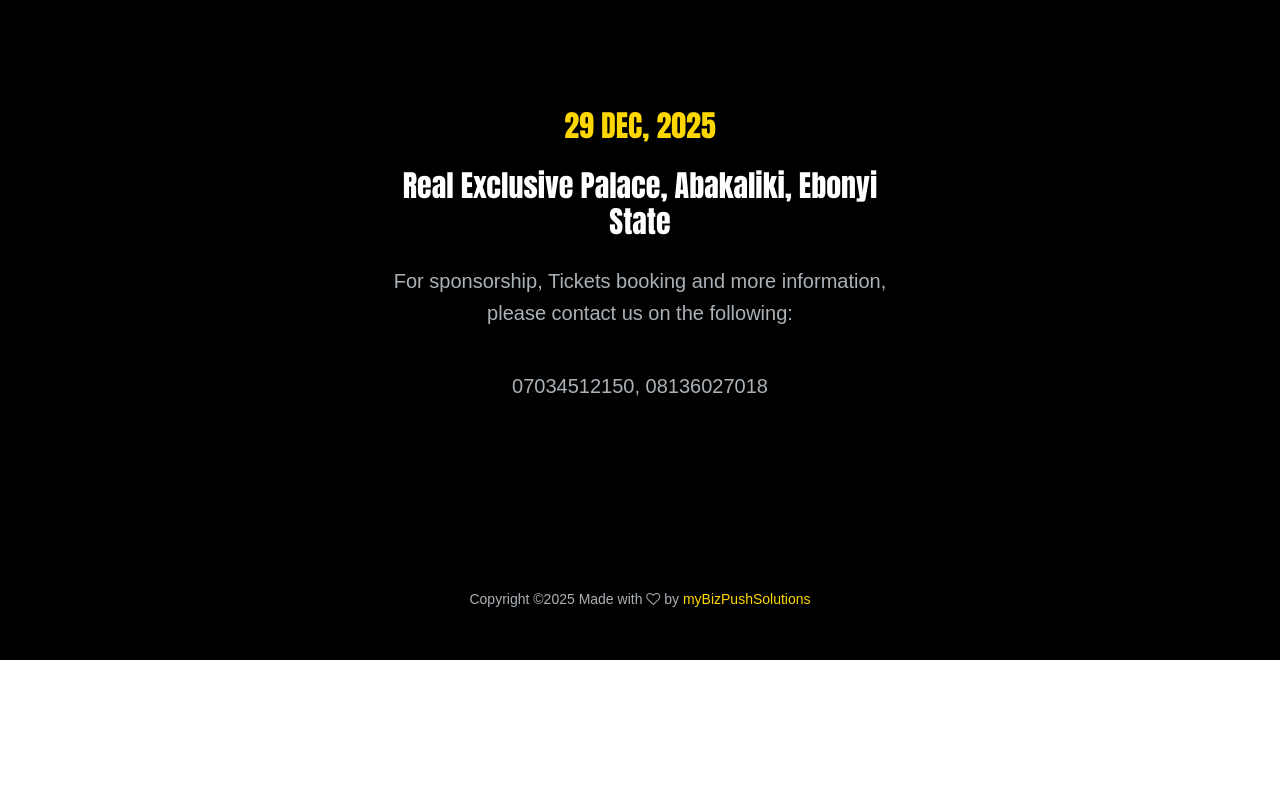
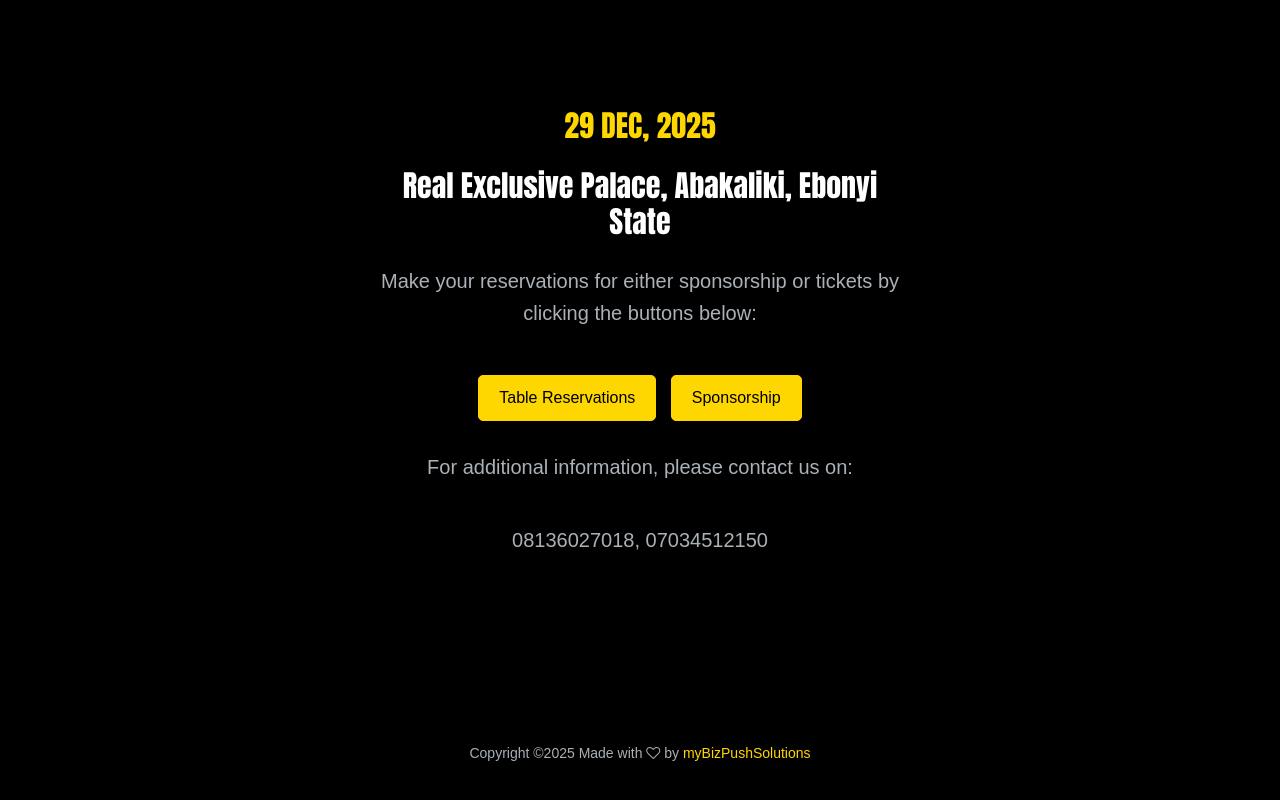
Before and after one commit to davidnwogucodes/doba, a plain HTML site: page index.html in a window 1280 px wide. Shown: the part 4413-5213 px from the top of the page. Before the commit the page ends 5073 px from the top, so only its background shows below. Drawn offline with Linux system fonts and the light colour scheme; a web font is replaced by a local one.

Commit message:
small mod

```diff
--- a/index.html
+++ b/index.html
@@ -280,8 +280,13 @@
                             <div class="address_details text-center">
                                 <h4 class="wow fadeInUp" data-wow-duration="1s" data-wow-delay=".3s">29 DEC, 2025</h4>
                                 <h3 class="wow fadeInUp" data-wow-duration="1s" data-wow-delay=".4s">Real Exclusive Palace, Abakaliki, Ebonyi State</h3>
-                                <p class="wow fadeInUp" data-wow-duration="1s" data-wow-delay=".5s">For sponsorship, Tickets booking and more information, please contact us on the following:</p>
-                                <p class="wow fadeInUp" data-wow-duration="1s" data-wow-delay=".5s">07034512150, 08136027018</p>
+                                <p class="wow fadeInUp" data-wow-duration="1s" data-wow-delay=".5s">Make your reservations for either sponsorship or tickets by clicking the buttons below:</p>
+                                <div class="reservation-buttons wow fadeInUp" data-wow-duration="1s" data-wow-delay=".6s" style="margin: 20px 0;">
+                                    <a href="tickets.html" class="btn btn-warning" style="margin: 5px; padding: 10px 20px; background-color: #FFD700; color: #000; border: 1px solid #FFD700; text-decoration: none; border-radius: 5px;">Table Reservations</a>
+                                    <a href="sponsorship.html" class="btn btn-warning" style="margin: 5px; padding: 10px 20px; background-color: #FFD700; color: #000; border: 1px solid #FFD700; text-decoration: none; border-radius: 5px;">Sponsorship</a>
+                                </div>
+                                <p class="wow fadeInUp" data-wow-duration="1s" data-wow-delay=".7s">For additional information, please contact us on:</p>
+                                <p class="wow fadeInUp" data-wow-duration="1s" data-wow-delay=".8s">08136027018, 07034512150</p>
 
                             </div>
                         </div>
```
Also changed, not shown: sponsorship.html (+2 -2 lines), tickets.html (+2 -2 lines).
